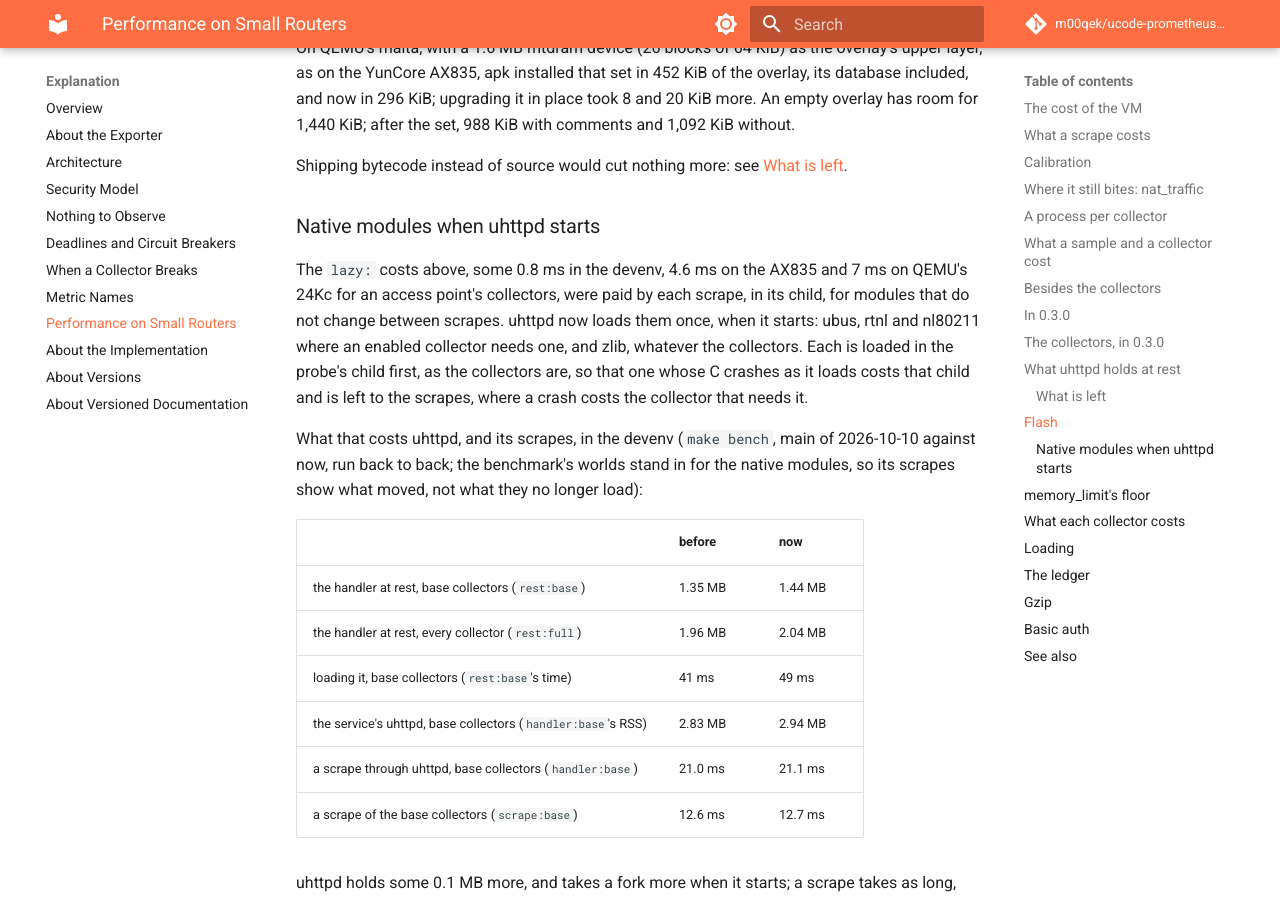
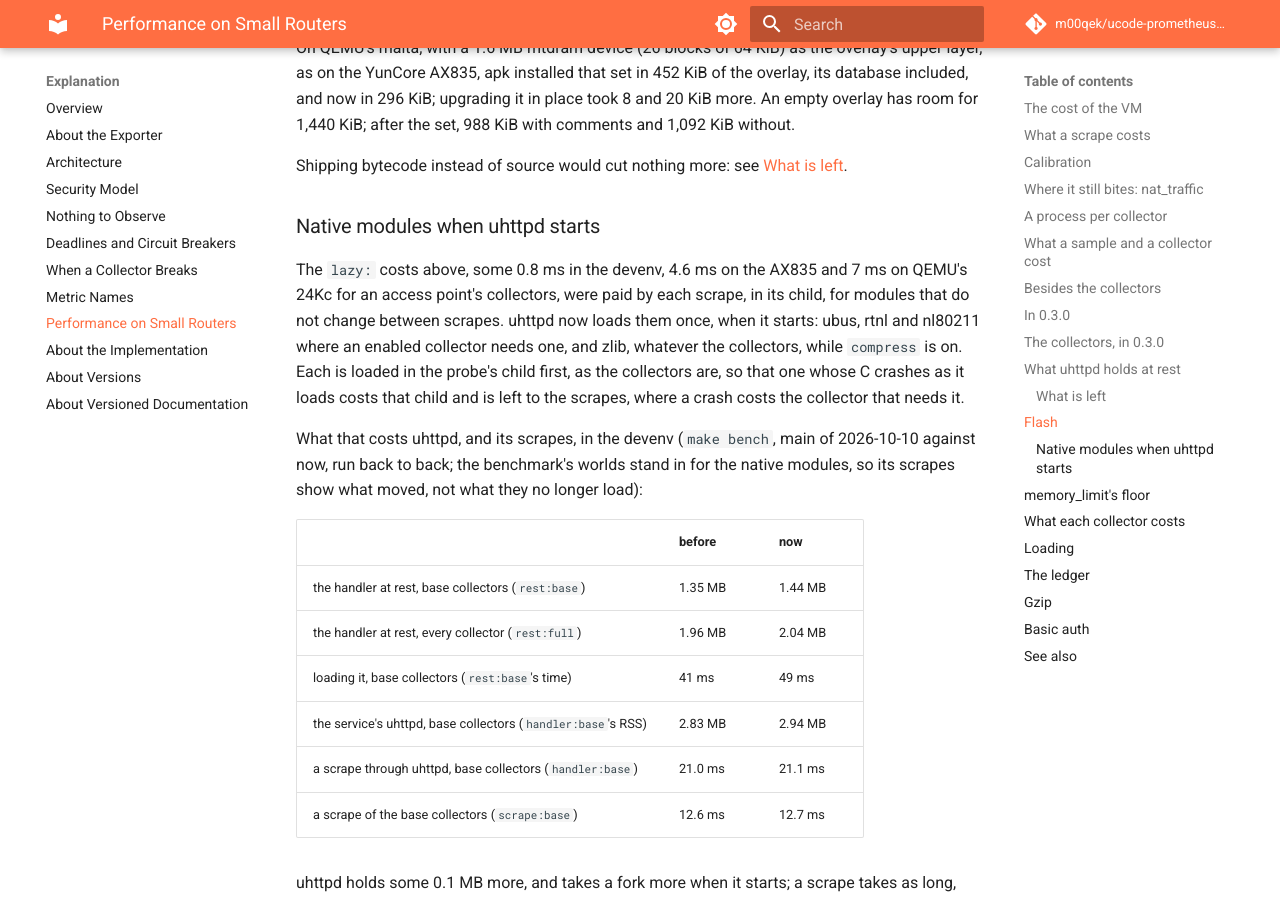
Before and after one commit to m00qek/ucode-prometheus-exporter, an MkDocs documentation site: the page built from docs/explanation/performance.md, in a window 1280 px wide and 900 px high, scrolled down 13625 px. Built offline with MkDocs 1.6.1 and Material for MkDocs 9.7.7, drawn with Linux system fonts in a browser that asks for light colours; comment, search, counter and statistics services are not loaded; some of the changed text lies outside the part shown.

Commit message:
Load zlib when uhttpd starts only while compress is on

```diff
--- a/docs/explanation/performance.md
+++ b/docs/explanation/performance.md
@@ -187,7 +187,7 @@ What a scrape pays for them instead, the first time it needs each (`make bench`'
 
 An access point's scrape needs all but the parser: 4.6 ms more of its 0.17 s on the AX835, for 0.25 MB less held for as long as uhttpd runs. A scrape with unbound pays the parser too; textfile's paid it before.
 
-That was paid by every scrape, for modules every scrape of the same collectors needs. So the native modules are a middle way now (see [Native modules when uhttpd starts](#natives-at-start)): uhttpd loads, when it starts, ubus, rtnl and nl80211 where an enabled collector needs one, and zlib, and a scrape loads none of them; basic auth's modules, the exposition parser and socket are still loaded where they are needed.
+That was paid by every scrape, for modules every scrape of the same collectors needs. So the native modules are a middle way now (see [Native modules when uhttpd starts](#natives-at-start)): uhttpd loads, when it starts, ubus, rtnl and nl80211 where an enabled collector needs one, and zlib while `compress` is on, and a scrape loads none of them; basic auth's modules, the exposition parser and socket are still loaded where they are needed.
 
 What uhttpd holds, before (main of 2026-10-09) and now:
 
@@ -241,7 +241,7 @@ Shipping bytecode instead of source would cut nothing more: see [What is left](#
 
 ### Native modules when uhttpd starts {#natives-at-start}
 
-The `lazy:` costs above, some 0.8 ms in the devenv, 4.6 ms on the AX835 and 7 ms on QEMU's 24Kc for an access point's collectors, were paid by each scrape, in its child, for modules that do not change between scrapes. uhttpd now loads them once, when it starts: ubus, rtnl and nl80211 where an enabled collector needs one, and zlib, whatever the collectors. Each is loaded in the probe's child first, as the collectors are, so that one whose C crashes as it loads costs that child and is left to the scrapes, where a crash costs the collector that needs it.
+The `lazy:` costs above, some 0.8 ms in the devenv, 4.6 ms on the AX835 and 7 ms on QEMU's 24Kc for an access point's collectors, were paid by each scrape, in its child, for modules that do not change between scrapes. uhttpd now loads them once, when it starts: ubus, rtnl and nl80211 where an enabled collector needs one, and zlib, whatever the collectors, while `compress` is on. Each is loaded in the probe's child first, as the collectors are, so that one whose C crashes as it loads costs that child and is left to the scrapes, where a crash costs the collector that needs it.
 
 What that costs uhttpd, and its scrapes, in the devenv (`make bench`, main of 2026-10-10 against now, run back to back; the benchmark's worlds stand in for the native modules, so its scrapes show what moved, not what they no longer load):
 
```
Also changed, not shown: CHANGELOG.md (+1 -1 lines), docs/explanation/internals.md (+1 -1 lines), 2 other files.
